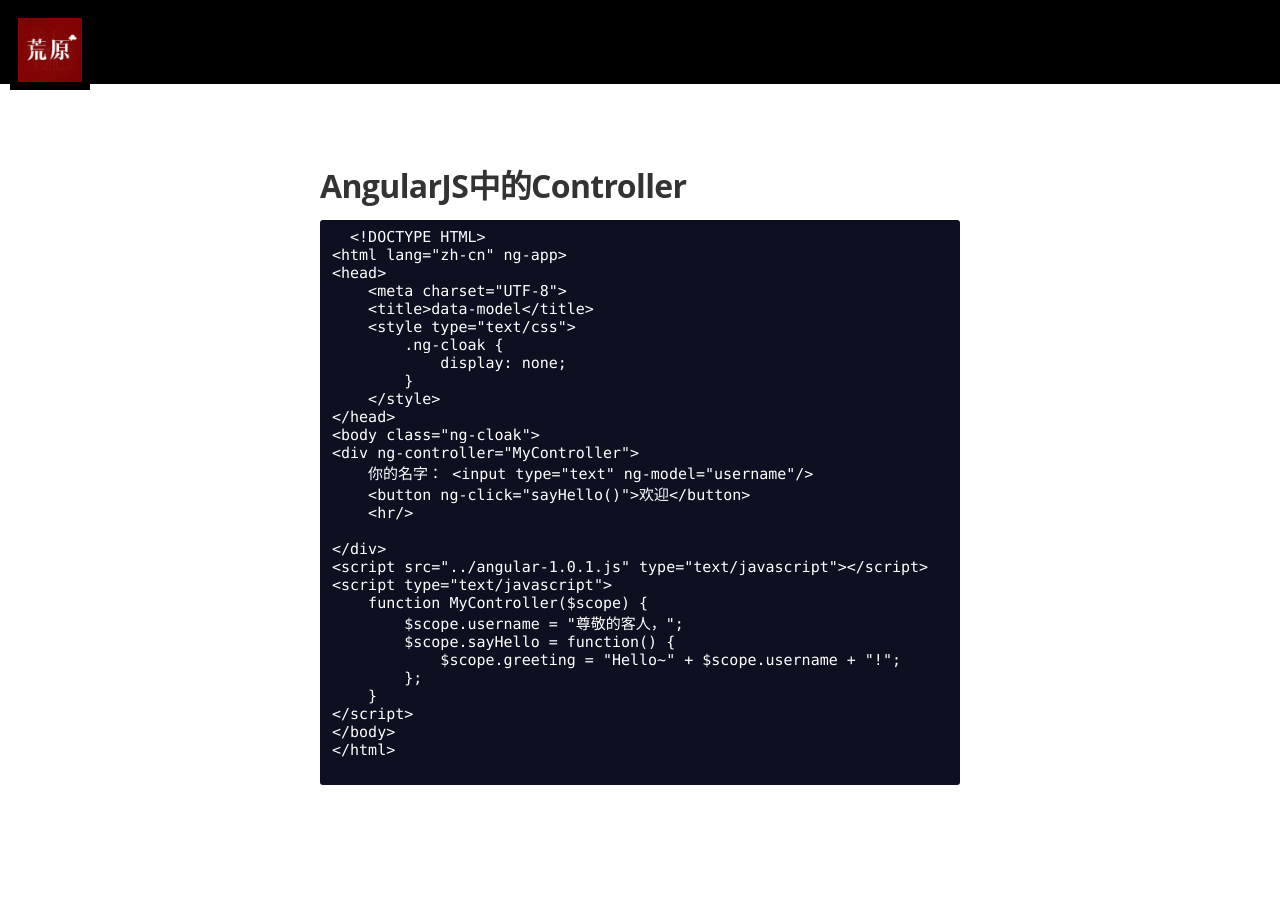
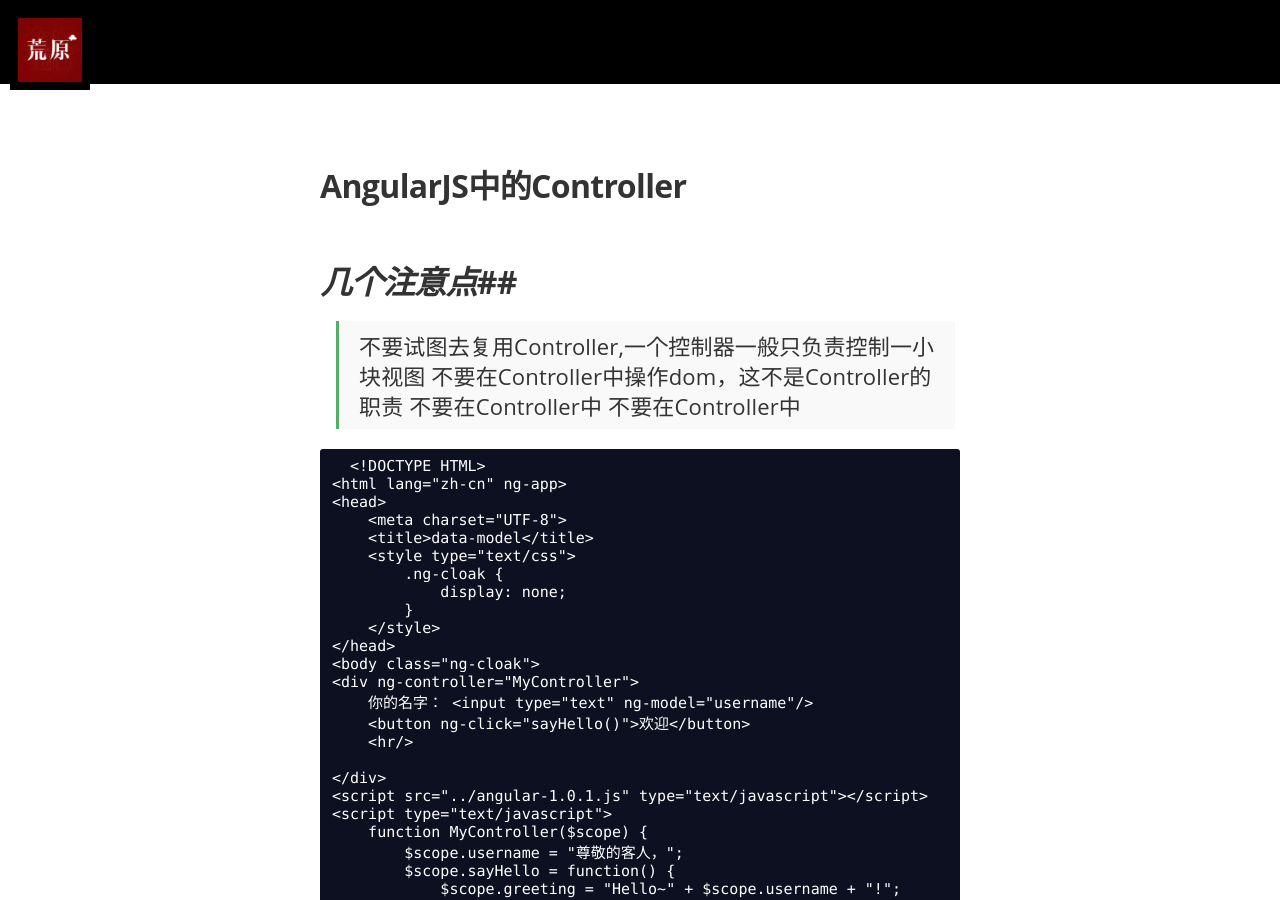
Before and after one commit to wcqblog/wcqblog.github.io, a Jekyll site: the page built from _posts/2015-01-27-AngularJS_Controller.markdown, in a window 1280 px wide and 900 px high, scrolled down 816 px. Built offline with Jekyll 4.4.1, drawn with Linux system fonts in a browser that asks for light colours; nearby versions of some CDN libraries; some web fonts are replaced; Markdown is read by kramdown in place of the engine named in the settings; comment, search, counter and statistics services are not loaded.

Commit message:
Update 2015-01-27-AngularJS_Controller.markdown

````diff
--- a/_posts/2015-01-27-AngularJS_Controller.markdown
+++ b/_posts/2015-01-27-AngularJS_Controller.markdown
@@ -7,6 +7,12 @@ tags: Webfrontend
 image: /assets/article_images/angular/angular.jpg
 ---
 #AngularJS中的Controller
+
+##*几个注意点*##
+> 不要试图去复用Controller,一个控制器一般只负责控制一小块视图
+> 不要在Controller中操作dom，这不是Controller的职责
+> 不要在Controller中
+> 不要在Controller中
 
 ```HTML
   <!DOCTYPE HTML>
````
